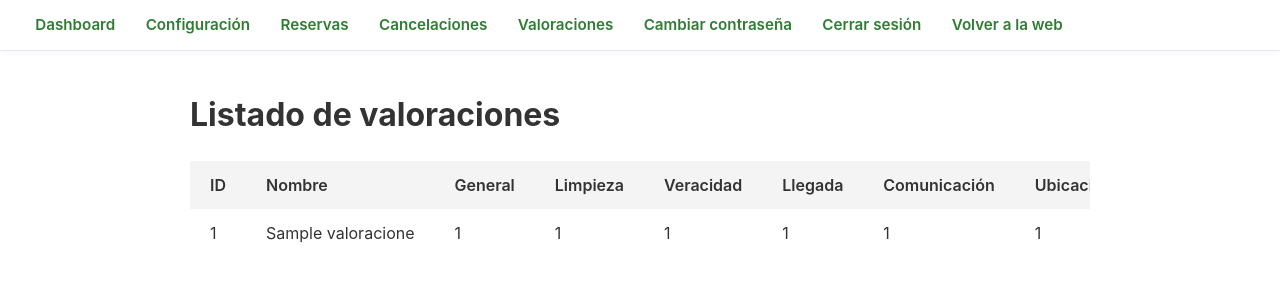
After one commit to lcunado/TFM, a PHP site: page /valoraciones.php in a window 1280 px wide. The commit adds this page. Shown: the top 300 px of the page. Run offline with PHP 8.4, Linux system fonts and the light colour scheme; the visitor is signed in with stand-in values (Sample User, id 1); tables that the repository leaves empty hold one stand-in row (values such as "Sample post"); a stand-in replaces the project's code that opens the database connection.

Commit message:
Agrego reservas, cancelaciones y valoraciones en admin

```diff
--- a/public/php/admin/actualizar-config.php
+++ b/public/php/admin/actualizar-config.php
@@ -16,6 +16,7 @@ require_once __DIR__ . '/../../private/config.php';
 ============================================================ */
 
 // Strings
+$dominio = $_POST['dominio'] ?? '';
 $titulo = $_POST['titulo'] ?? '';
 $vivienda = $_POST['vivienda'] ?? '';
 $imagenFondo = $_POST['imagenFondo'] ?? '';
@@ -56,6 +57,7 @@ $iconoCalefaccion = isset($_POST['iconoCalefaccion']) ? 1 : 0;
 
 $sql = "
 UPDATE configuracion SET
+    dominio = ?,
     titulo = ?,
     vivienda = ?,
     imagenFondo = ?,
@@ -93,7 +95,8 @@ WHERE id = 1
 $stmt = $conexion->prepare($sql);
 
 $stmt->bind_param(
-    "ssssssssssssssiiiiiiiiiiiii",
+    "sssssssssssssssiiiiiiiiiiiii",
+    $dominio,
     $titulo,
     $vivienda,
     $imagenFondo,
--- a/public/php/admin/admin-styles.php
+++ b/public/php/admin/admin-styles.php
@@ -29,6 +29,8 @@
     --color-arrow-background-hover: rgb(255 255 255 / 40%);
     --color-danger: #C62828;
     --color-danger-hover: #8E0000;
+    --color-th: #f4f4f4;
+    --color-th-even: #fafafa;
 
     --max-width: 768px;
 }
@@ -246,5 +248,47 @@ body {
     color: var(--color-component-hover);
 }
 
+@media (max-width: 768px) {
+    .admin-nav ul {
+        flex-direction: column;
+        gap: 0.5rem;
+    }
+    .admin-nav a {
+        display: block;
+        padding: 10px;
+        border-radius: 6px;
+    }
+}
+/* ============================
+   TABLAS
+============================ */
+
+.admin-table-wrapper {
+    width: 100%;
+    overflow-x: auto;
+}
+
+.admin-table {
+    width: 100%;
+    border-collapse: collapse;
+    table-layout: auto;
+    min-width: 700px;
+}
+
+.admin-table th,
+.admin-table td {
+    padding: 12px 20px;
+    text-align: left;
+    white-space: nowrap;
+}
+
+.admin-table th {
+    background: var(--color-th);
+    font-weight: 600;
+}
+
+.admin-table tr:nth-child(even) {
+    background: var(--color-th-even);
+}
 
 </style>
--- a/public/php/admin/layout.php
+++ b/public/php/admin/layout.php
@@ -17,6 +17,8 @@
             <li><a href="dashboard.php">Dashboard</a></li>
             <li><a href="configuracion.php">Configuración</a></li>
             <li><a href="reservas.php">Reservas</a></li>
+            <li><a href="cancelaciones.php">Cancelaciones</a></li>
+            <li><a href="valoraciones.php">Valoraciones</a></li>
             <li><a href="cambiar-password.php">Cambiar contraseña</a></li>
             <li><a href="logout.php">Cerrar sesión</a></li>
             <li><a href="/index.html">Volver a la web</a></li>
--- /dev/null
+++ b/public/php/admin/valoraciones.php
@@ -0,0 +1,76 @@
+<?php
+session_start();
+if (!isset($_SESSION['admin'])) {
+    header("Location: login.php");
+    exit;
+}
+
+require_once __DIR__ . '/../../private/config.php';
+
+// Obtener valoraciones
+$sql = "SELECT
+            id,
+            nombre,
+            general,
+            limpieza,
+            veracidad,
+            llegada,
+            comunicacion,
+            ubicacion,
+            calidad,
+            comentario,
+            fecha_valoracion
+        FROM valoraciones
+        ORDER BY fecha_valoracion DESC";
+
+$result = $conexion->query($sql);
+
+// Renderizar vista
+$title = "Valoraciones";
+
+ob_start();
+?>
+
+<h1>Listado de valoraciones</h1>
+
+<div class="admin-table-wrapper">
+    <table class="admin-table">
+        <thead>
+            <tr>
+                <th>ID</th>
+                <th>Nombre</th>
+                <th>General</th>
+                <th>Limpieza</th>
+                <th>Veracidad</th>
+                <th>Llegada</th>
+                <th>Comunicación</th>
+                <th>Ubicación</th>
+                <th>Calidad</th>
+                <th>Comentario</th>
+                <th>Fecha</th>
+            </tr>
+        </thead>
+
+        <tbody>
+            <?php while ($row = $result->fetch_assoc()): ?>
+                <tr>
+                    <td><?= $row['id'] ?></td>
+                    <td><?= htmlspecialchars($row['nombre']) ?></td>
+                    <td><?= $row['general'] ?></td>
+                    <td><?= $row['limpieza'] ?></td>
+                    <td><?= $row['veracidad'] ?></td>
+                    <td><?= $row['llegada'] ?></td>
+                    <td><?= $row['comunicacion'] ?></td>
+                    <td><?= $row['ubicacion'] ?></td>
+                    <td><?= $row['calidad'] ?></td>
+                    <td><?= nl2br(htmlspecialchars($row['comentario'])) ?></td>
+                    <td><?= $row['fecha_valoracion'] ?></td>
+                </tr>
+            <?php endwhile; ?>
+        </tbody>
+    </table>
+</div>
+
+<?php
+$content = ob_get_clean();
+include __DIR__ . '/layout.php';
```
Also changed, not shown: public/php/admin/cancelaciones.php (added, +64 -0 lines), public/php/admin/configuracion.php (+11 -0 lines), public/php/admin/reservas.php (+71 -3 lines).
